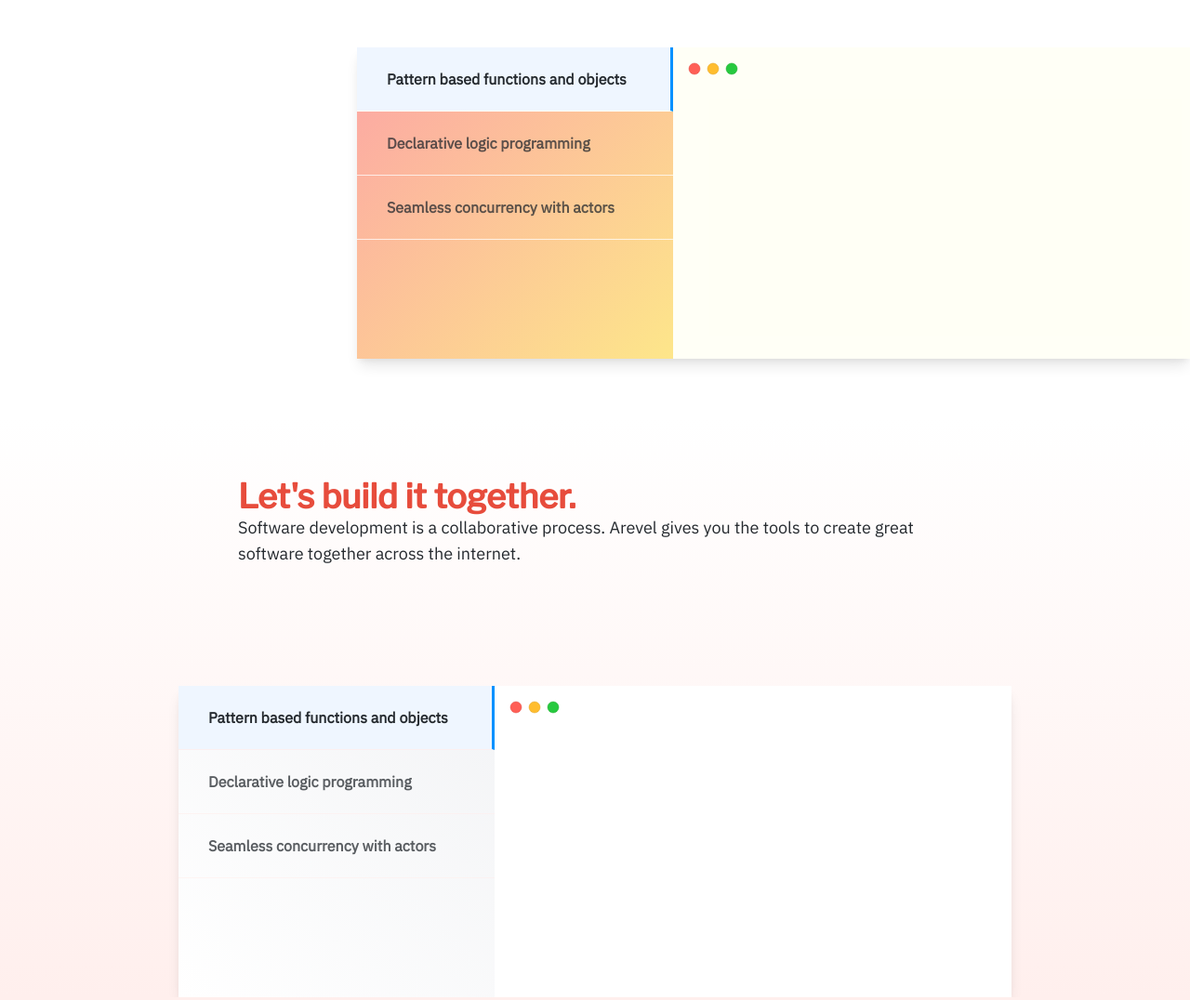
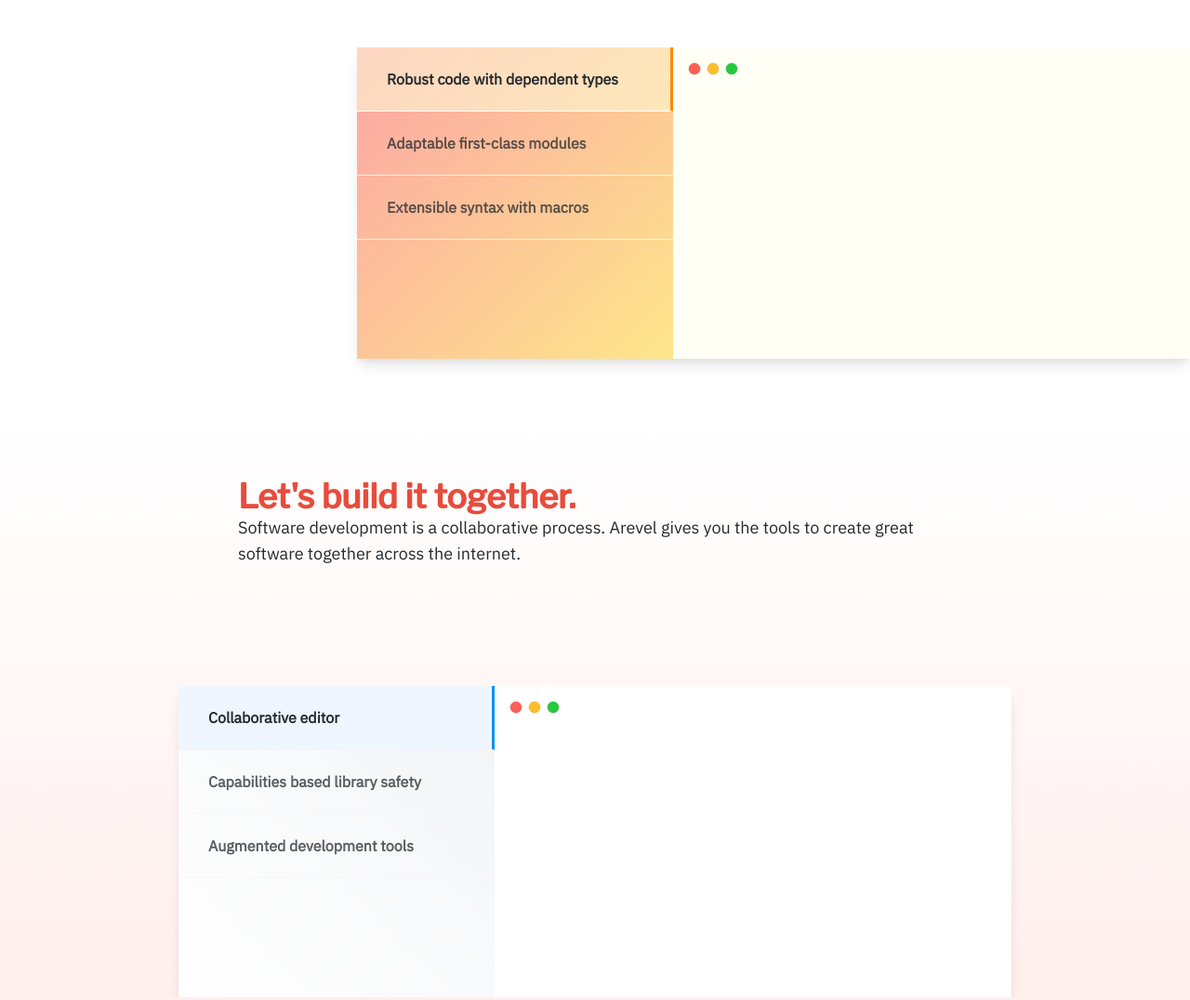
Before and after one commit to Feni/informal-landing, a plain HTML site: page landing.html in a window 1280 px wide. Shown: the part 2180-3256 px from the top of the page at 93% size. Drawn offline with nearby package versions, Linux system fonts and the light colour scheme.

Commit message:
Update tab section titles.

```diff
--- a/landing.html
+++ b/landing.html
@@ -183,7 +183,7 @@
     </div>
 
 
-    <div class="max-w-6xl md:grid grid-cols-2 md:grid-cols-3 gap-4 relative">
+    <div class="max-w-6xl mx-auto md:grid grid-cols-2 md:grid-cols-3 gap-4 relative">
       <canvas class="mx-auto" id="lorenz" width="300" height="300"></canvas>
 
       <section class="col-span-2 mx-auto px-16 py-16 evolution-content">
@@ -197,7 +197,7 @@
 
 
       <div class="py-16">
-        <div class="bg-white shadow-lg md:rounded-l max-w-4xl margin-left">
+        <div class="shadow-lg md:rounded-l max-w-4xl margin-left">
         <section class="tabs bg-yellow">
 
 
@@ -207,13 +207,13 @@
 
         <div class="tab-navs bg-gradient-to-br from-red-300 via-orange-200 to-yellow-200 ">
           <label onclick="selectTab(this);" class="tab-nav active" for="tab-4">
-            Pattern based functions and objects
+            Robust code with dependent types
           </label>
           <label onclick="selectTab(this);" class="tab-nav" for="tab-5">
-            Declarative logic programming
+            Adaptable first-class modules
           </label>
           <label onclick="selectTab(this);" class="tab-nav" for="tab-6">
-            Seamless concurrency with actors
+            Extensible syntax with macros
           </label>
         </div>
 
@@ -272,13 +272,13 @@
 
             <div class="tab-navs bg-gradient-to-bl from-gray-100 to-white">
               <label onclick="selectTab(this);" class="tab-nav active" for="tab-7">
-                Pattern based functions and objects
+                Collaborative editor
               </label>
               <label onclick="selectTab(this);" class="tab-nav" for="tab-8">
-                Declarative logic programming
+                Capabilities based library safety
               </label>
               <label onclick="selectTab(this);" class="tab-nav" for="tab-9">
-                Seamless concurrency with actors
+                Augmented development tools
               </label>
             </div>
 
```
